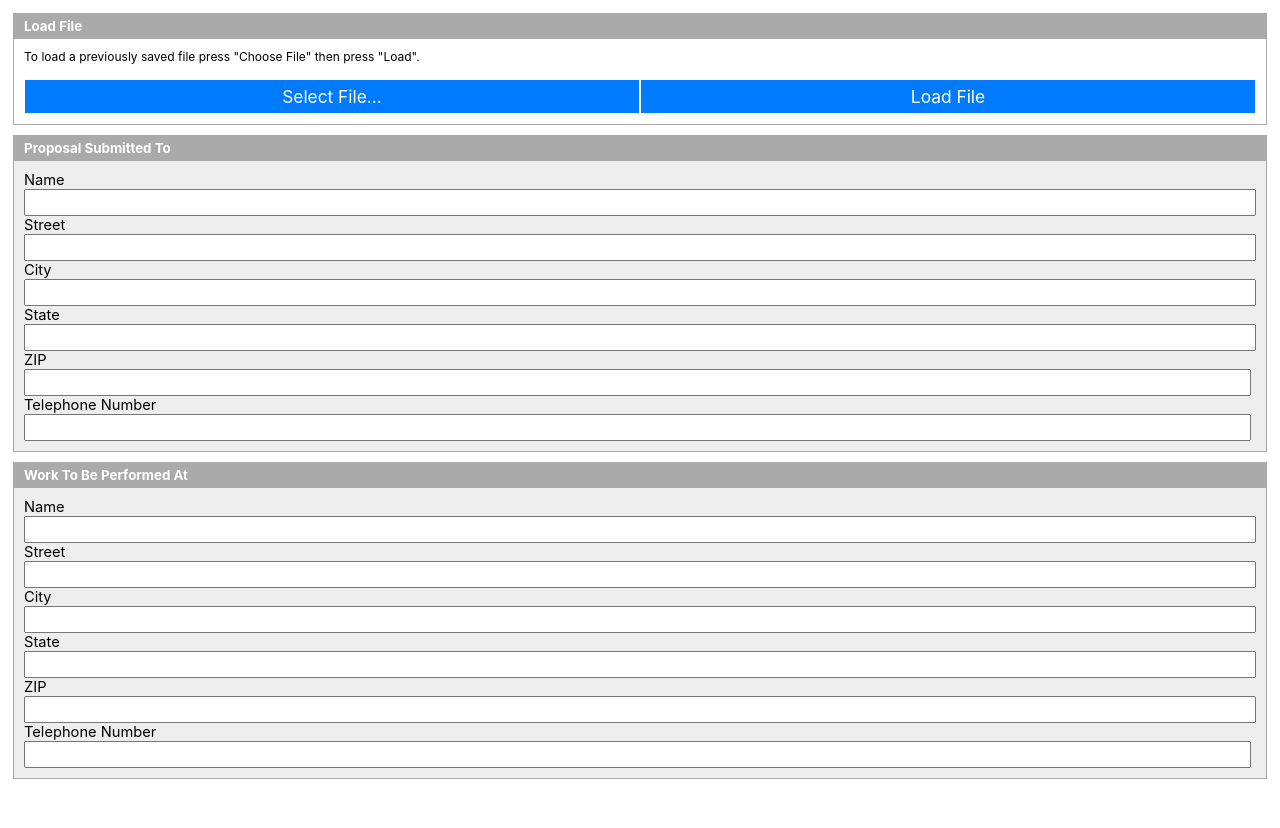
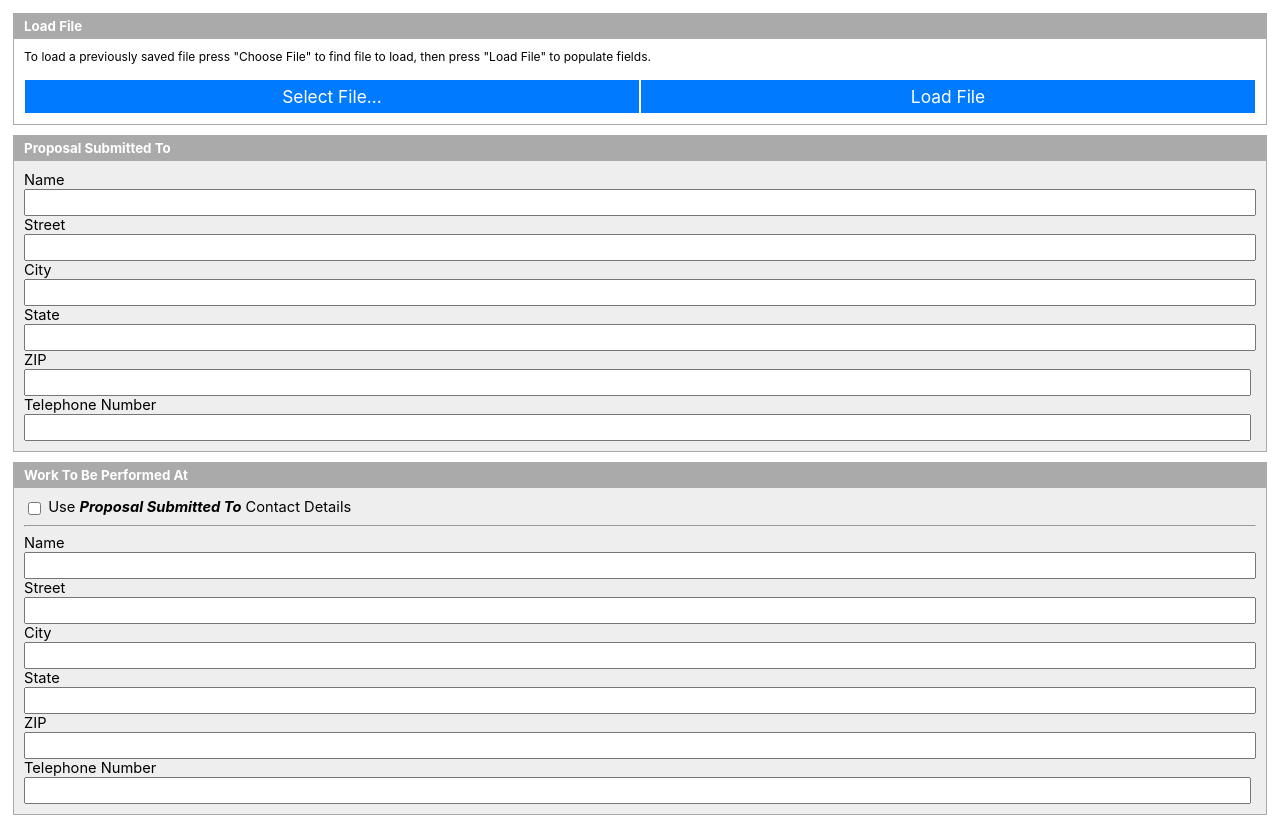
Before and after one commit to rrfsup/rrfsup.github.io, a plain HTML site: page rex_ios.html in a window 1280 px wide. Before the commit the page ends 800 px from the top, so only its background shows below. Drawn offline with Linux system fonts and the light colour scheme.

Commit message:
Added copy contact details

```diff
--- a/rex_ios.html
+++ b/rex_ios.html
@@ -344,7 +344,7 @@
 		</div>
 		<div id="loadFileContentId" class="contentDiv">
 			<div id="loadFileDeescriptionId" class="descriptionDiv">
-				To load a previously saved file press "Choose File" then press "Load".<br><br>
+				To load a previously saved file press "Choose File" to find file to load, then press "Load File" to populate fields.<br><br>
 			</div>
 			<div id="loadFileButtonsId" class="descriptionDiv" style="display:flex;flex-direction:row;justify-content: space-around;">
 				<div style="display:flex;flex-direction:column;width:50%;padding:1px;">
@@ -413,6 +413,13 @@
 			<span class="headerSpan">Work To Be Performed At</span>
 		</div>
 		<div id="workAtContentId" class="contentDiv">
+			<div id="workAtCopyAddressLabelId" class="labelDiv">
+				<input id="workAtCopyAddressInput" type="checkbox" style="vertical-align:middle">
+				<label id="workAtCopyAddressLabel" for="workAtCopyAddressInput" style="vertical-algin:middle">
+					Use <b><i>Proposal Submitted To</i></b> Contact Details
+				</label>
+				<hr>
+			</div>
 			<div id="workAtNameLabelId" class="labelDiv">
 				Name
 			</div>
```
